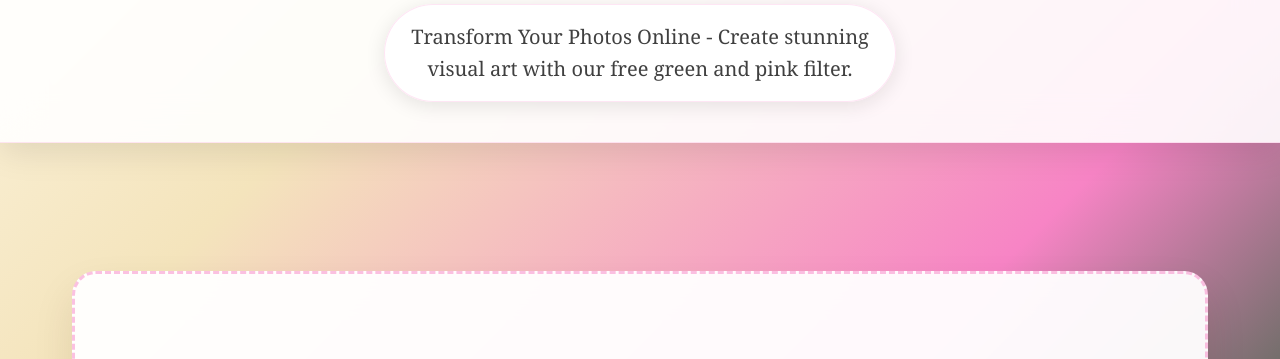
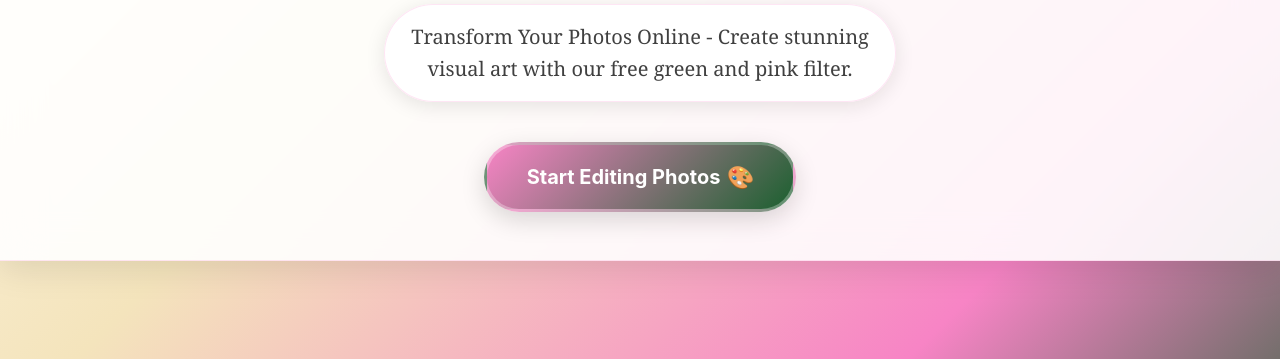
Before and after one commit to jankarong/BravePinkHeroGreenApp, a plain HTML site: page index.html in a window 1280 px wide. Shown: the part 189-548 px from the top of the page. Drawn offline with Linux system fonts and the light colour scheme; a script that the page names is missing.

Commit message:
update button

```diff
--- a/index.html
+++ b/index.html
@@ -113,6 +113,12 @@
                 <span class="brave-pink">Brave Pink Hero Green Edit</span>
             </h1>
             <p class="tagline">Transform Your Photos Online - Create stunning visual art with our free green and pink filter.</p>
+            <div class="cta-container">
+                <button class="cta-button" id="ctaButton">
+                    <span class="cta-text">Start Editing Photos</span>
+                    <span class="cta-icon">🎨</span>
+                </button>
+            </div>
         </div>
     </header>
 
--- a/script.js
+++ b/script.js
@@ -48,6 +48,20 @@ class BravePinkHeroGreenFilter {
     }
 
     bindEvents() {
+        // CTA Button event
+        const ctaButton = document.getElementById('ctaButton');
+        if (ctaButton) {
+            ctaButton.addEventListener('click', () => {
+                const uploadSection = document.querySelector('.upload-section');
+                if (uploadSection) {
+                    uploadSection.scrollIntoView({
+                        behavior: 'smooth',
+                        block: 'center'
+                    });
+                }
+            });
+        }
+
         // Upload events
         this.elements.uploadArea.addEventListener('click', () => {
             this.elements.fileInput.click();
--- a/styles.css
+++ b/styles.css
@@ -700,6 +700,53 @@ body {
     position: relative;
 }
 
+/* CTA Button Styles */
+.cta-container {
+    margin-top: var(--space-8);
+}
+
+.cta-button {
+    display: inline-flex;
+    align-items: center;
+    gap: var(--space-2);
+    padding: var(--space-5) var(--space-10);
+    background: linear-gradient(135deg, var(--primary-pink), var(--primary-green));
+    color: var(--white);
+    border: 3px solid rgba(255, 255, 255, 0.3);
+    border-radius: var(--radius-full);
+    font-size: 1.25rem;
+    font-weight: 700;
+    text-decoration: none;
+    cursor: pointer;
+    transition: all var(--transition-normal);
+    box-shadow: 0 8px 25px rgba(0, 0, 0, 0.15);
+    margin: var(--space-2) 0;
+}
+
+.cta-button:hover {
+    transform: translateY(-3px);
+    box-shadow: 0 15px 35px rgba(0, 0, 0, 0.25);
+    border-color: rgba(255, 255, 255, 0.6);
+}
+
+.cta-button:active {
+    transform: translateY(0);
+}
+
+.cta-text {
+    font-family: var(--font-primary);
+}
+
+.cta-icon {
+    font-size: 1.25rem;
+    animation: pulse 2s infinite;
+}
+
+@keyframes pulse {
+    0%, 100% { transform: scale(1); }
+    50% { transform: scale(1.1); }
+}
+
 .logo {
     font-family: var(--font-primary);
     font-size: 3.5rem;
```
Also changed, not shown: id/index.html (+6 -0 lines).
